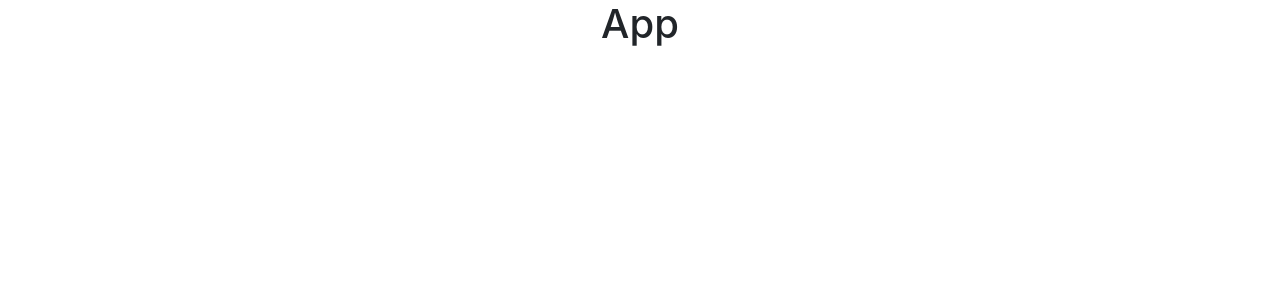
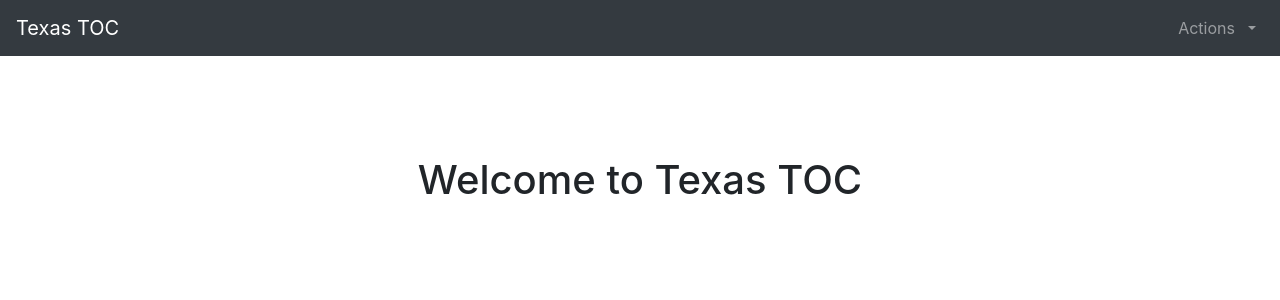
Before and after one commit to gpratte/texastoc-v2-react-redux, a React (Create React App) app: page / in a window 1280 px wide. Shown: the top 300 px of the page. Built offline with nearby package versions, Linux system fonts and the light colour scheme.

Commit message:
added navigation bar

```diff
--- a/src/components/App.css
+++ b/src/components/App.css
@@ -0,0 +1,4 @@
+
+.main-h1 {
+    margin-top: 100px;
+}
--- a/src/components/App.js
+++ b/src/components/App.js
@@ -3,17 +3,35 @@ import './App.css';
 import Container from 'react-bootstrap/Container';
 import Row from 'react-bootstrap/Row';
 import Col from 'react-bootstrap/Col';
-
+import Navbar from 'react-bootstrap/Navbar';
+import NavDropdown from 'react-bootstrap/NavDropdown';
+import Nav from 'react-bootstrap/Nav';
 
 function App() {
   return (
-    <Container>
-      <Row className="justify-content-center text-center">
-        <Col>
-          <h1>App</h1>
-        </Col>
-      </Row>
-    </Container>
+    <div>
+      <Navbar collapseOnSelect expand="lg" bg="dark" variant="dark">
+        <Navbar.Brand href="#home">Texas TOC</Navbar.Brand>
+        <Navbar.Toggle aria-controls="responsive-navbar-nav" />
+        <Navbar.Collapse id="responsive-navbar-nav">
+          <Nav className="mr-auto">
+          </Nav>
+          <Nav>
+            <NavDropdown title="&nbsp;&nbsp;&nbsp;Actions&nbsp;&nbsp;" id="collasible-nav-dropdown">
+              <NavDropdown.Item href="#action/3.1">Season</NavDropdown.Item>
+              <NavDropdown.Item href="#action/3.2">Game</NavDropdown.Item>
+            </NavDropdown>
+          </Nav>
+        </Navbar.Collapse>
+      </Navbar>
+      <Container className="main-view">
+        <Row className="justify-content-center text-center gp">
+          <Col>
+            <h1 className="main-h1">Welcome to Texas TOC</h1>
+          </Col>
+        </Row>
+      </Container>
+    </div>
   );
 }
 
--- a/src/index.css
+++ b/src/index.css
@@ -6,8 +6,3 @@ body {
   -webkit-font-smoothing: antialiased;
   -moz-osx-font-smoothing: grayscale;
 }
-
-code {
-  font-family: source-code-pro, Menlo, Monaco, Consolas, 'Courier New',
-    monospace;
-}
```
Also changed, not shown: 2 other files (tests, documents, lock files or other folders).
